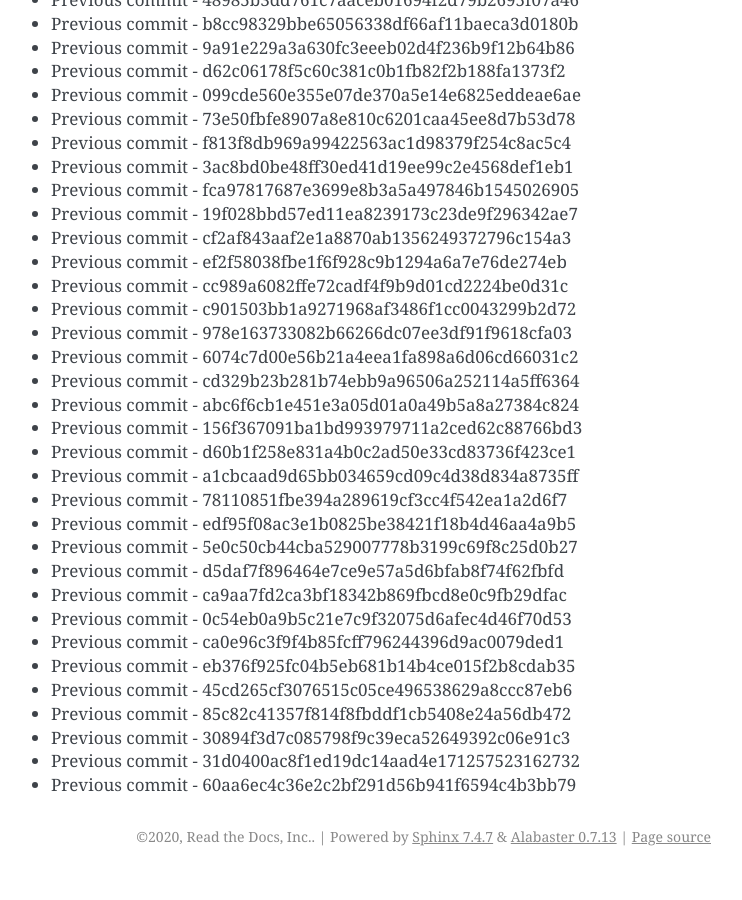
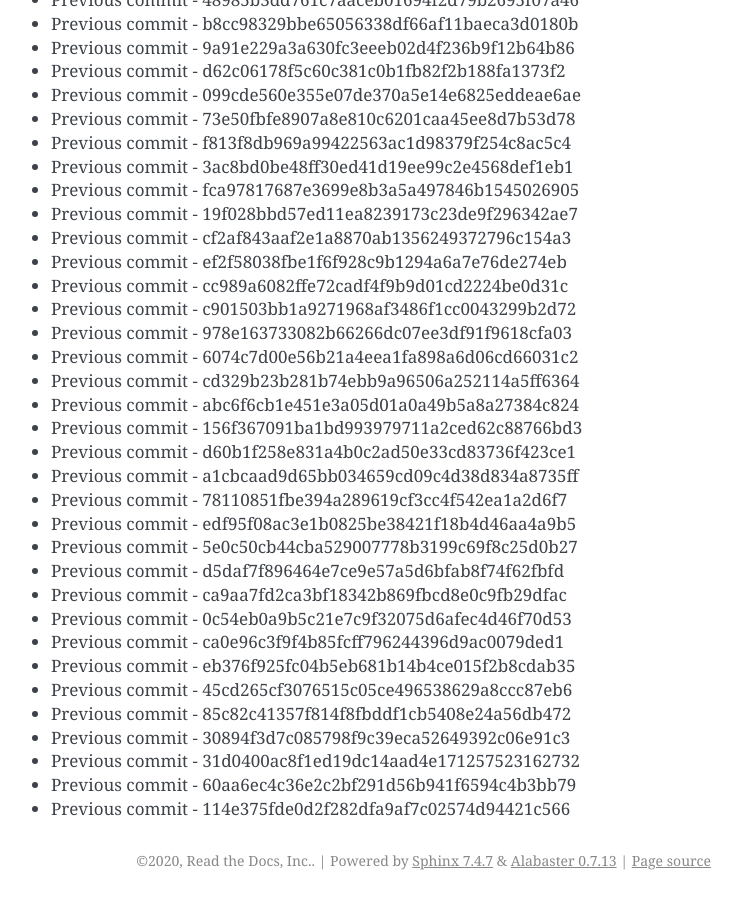
Before and after one commit to readthedocs/rtd-git-stresstest, a Sphinx documentation site: the page built from docs/updates.rst, in a window 1280 px wide and 900 px high, scrolled down 82612 px. Shown: the whole window, without its empty margins (399-1141 px from the left). Built offline with Sphinx 7.4.7, drawn with Linux system fonts in a browser that asks for light colours; before the commit the page ends 83488 px from its top, so only the background shows below that.

Commit message:
Generating commit from previous: 114e375fde0d2f282dfa9af7c02574d94421c566

```diff
--- a/docs/updates.rst
+++ b/docs/updates.rst
@@ -3503,3 +3503,4 @@ It can be tested for any performance characteristics.
 * Previous commit - 30894f3d7c085798f9c39eca52649392c06e91c3
 * Previous commit - 31d0400ac8f1ed19dc14aad4e171257523162732
 * Previous commit - 60aa6ec4c36e2c2bf291d56b941f6594c4b3bb79
+* Previous commit - 114e375fde0d2f282dfa9af7c02574d94421c566
```
